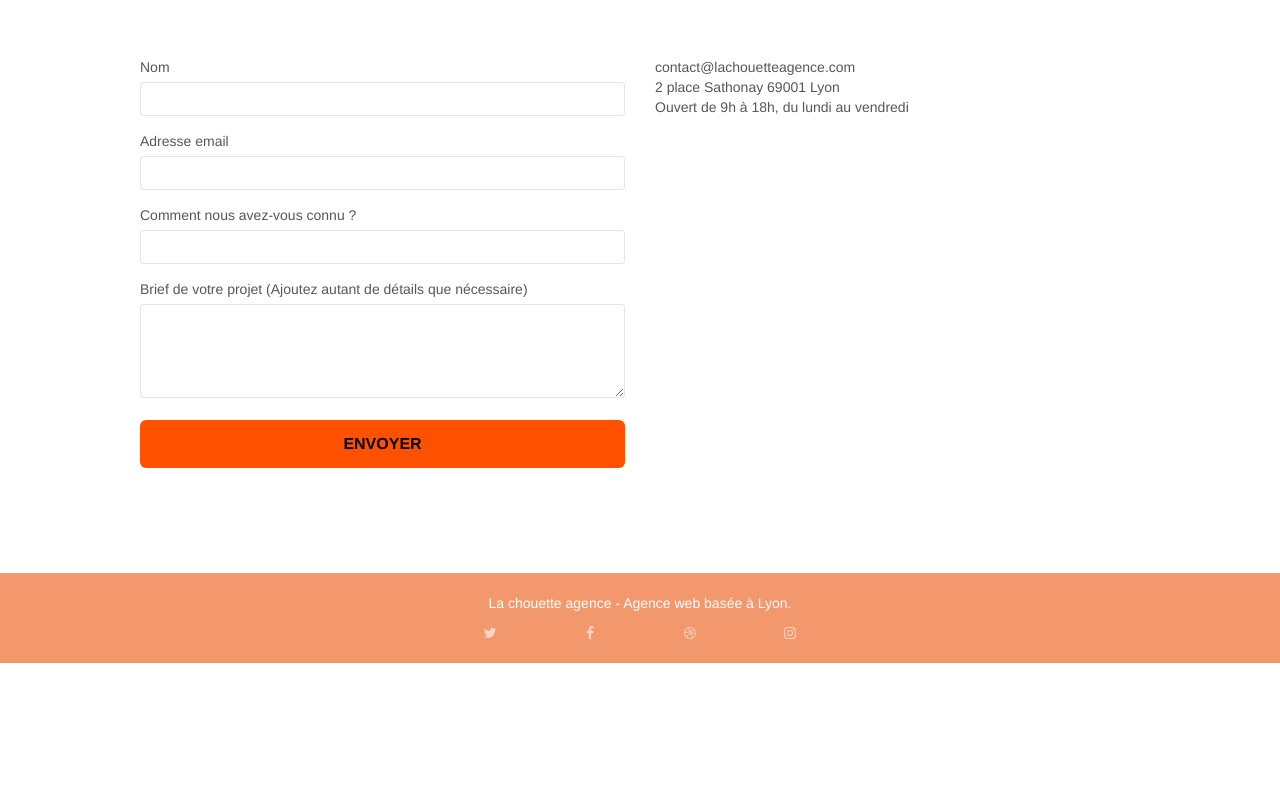
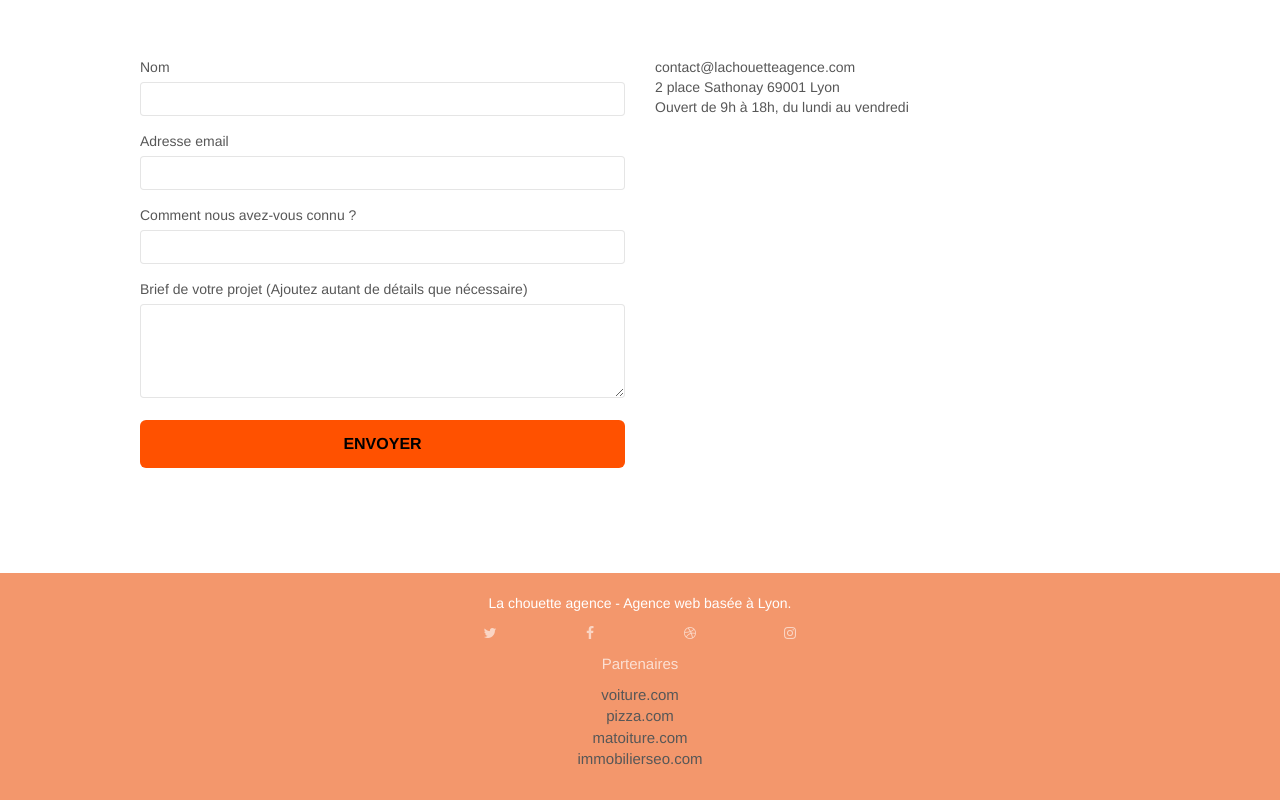
Before and after one commit to nitatemic/AlexandreDeLemeny-Makedone_4_24052021, a plain HTML site: page page2.html in a window 1280 px wide. Shown: the part 447-1247 px from the top of the page. Before the commit the page ends 1110 px from the top, so only its background shows below. Drawn offline with nearby package versions, Linux system fonts and the light colour scheme.

Commit message:
Add partners on contact page

```diff
--- a/css/style.css
+++ b/css/style.css
@@ -386,13 +386,11 @@ blockquote > p  {
     font-size: 1.5rem;
 }
 .partners > ul{
-    padding: 0;
     margin: auto;
     width: 60%;
     padding: 10px;
     list-style-type: none;
     text-align: center;
-
 }
 
 @media (min-width: 768px) {
--- a/page2.html
+++ b/page2.html
@@ -149,6 +149,17 @@
 						</div>
 					</div>
 				</div>
+				<div class="col-xs-6 col-xs-offset-3">
+					<div class="partners">
+						Partenaires
+						<ul>
+							<li><a href="voiture.com">voiture.com</a></li>
+							<li><a href="pizza.com">pizza.com</a></li>
+							<li><a href="matoiture.com">matoiture.com</a></li>
+							<li><a href="immobilierseo.com">immobilierseo.com</a></li>
+						</ul>
+					</div>
+				</div>
 			</div>
 		</div>
 	</div>
```
